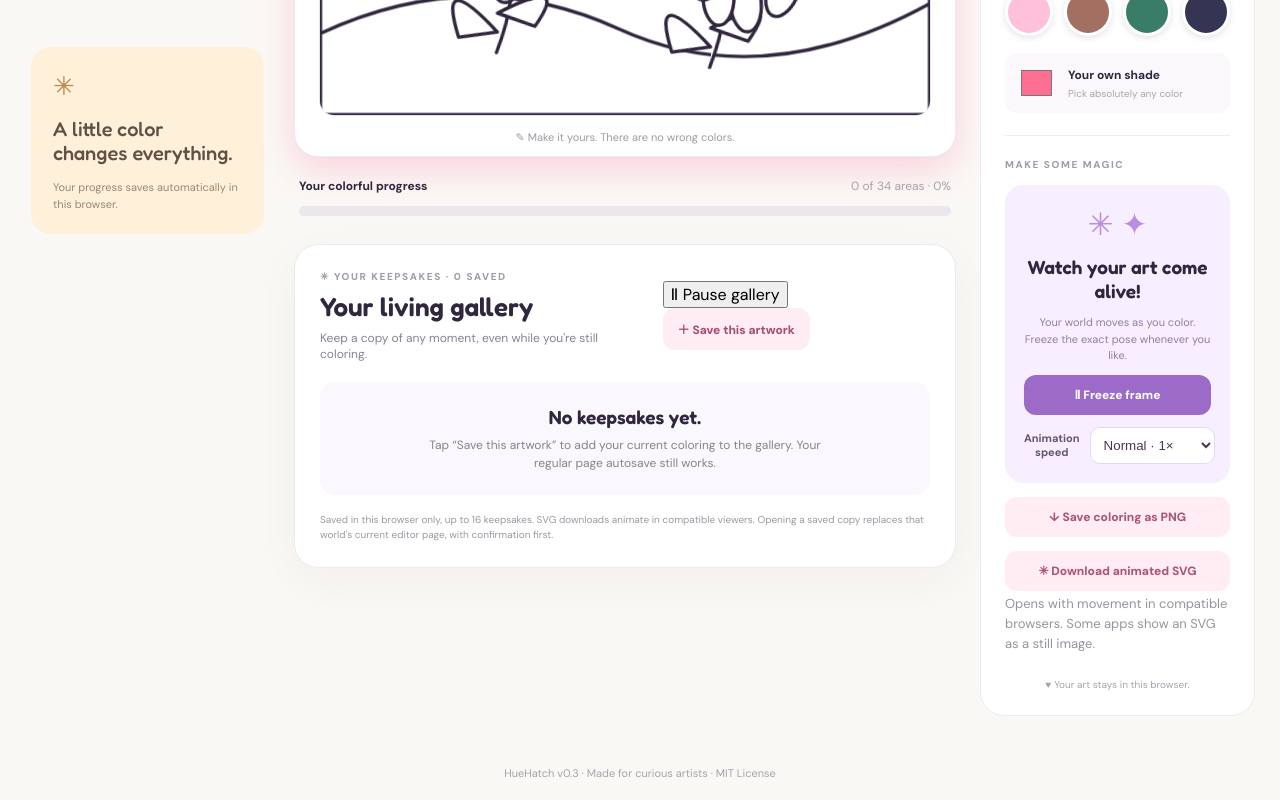
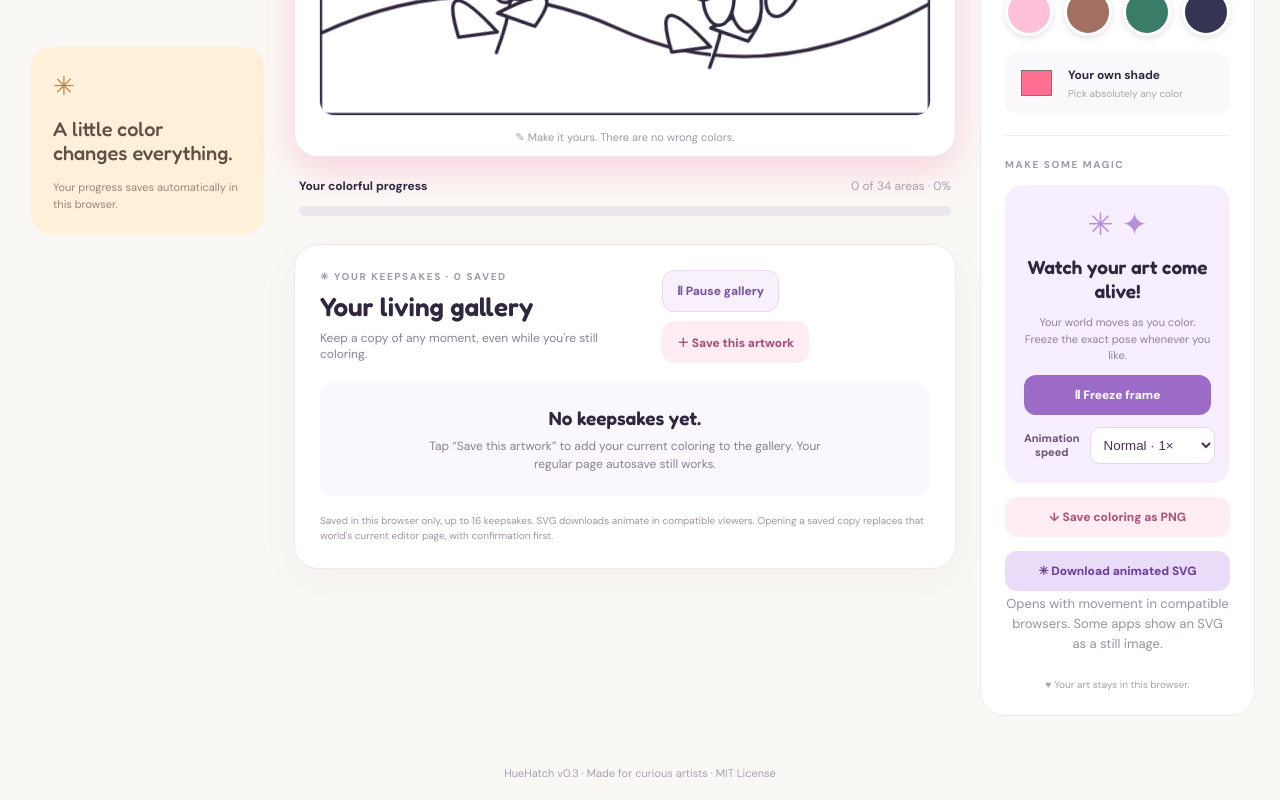
Before and after one commit to MichaelWave369/HueHatch, a React (Vite) app: page / in a window 1280 px wide. Shown: the part 590-1390 px from the top of the page. Built offline with nearby package versions, Linux system fonts and the light colour scheme.

Commit message:
style: animated-gallery controls and SVG export guidance

```diff
--- a/src/styles.css
+++ b/src/styles.css
@@ -23,3 +23,12 @@
 .gallery-empty p { max-width:410px; margin:7px auto 0; font-size:12px; line-height:1.5; color:#8a8190; }
 .gallery-footnote { font-size:10px; color:#a096a3; line-height:1.5; margin:17px 0 0; }
 @media(max-width:760px) { .gallery { padding:17px; } .gallery-heading { align-items:flex-start; flex-direction:column; } }
+
+/* v0.3: Living gallery controls and a portable animation download. */
+.gallery-header-actions { display:flex; align-items:center; gap:9px; flex-wrap:wrap; }
+.gallery-motion { border:1px solid #e8d8f0; background:#f8f1fc; color:#79529f; border-radius:12px; padding:12px 14px; font-size:12px; font-weight:800; white-space:nowrap; }
+.gallery-motion[aria-pressed="false"] { background:#f5f3f7; color:#71677c; }
+.gallery-actions button { padding:9px 7px; }
+.export-animated { background:#e8dcf8; color:#6e3e9a; }
+.export-tip { margin:9px 2px 0; color:#968b9e; font-size:10px; line-height:1.5; text-align:center; }
+@media(max-width:760px) { .gallery-header-actions { width:100%; } }
```
